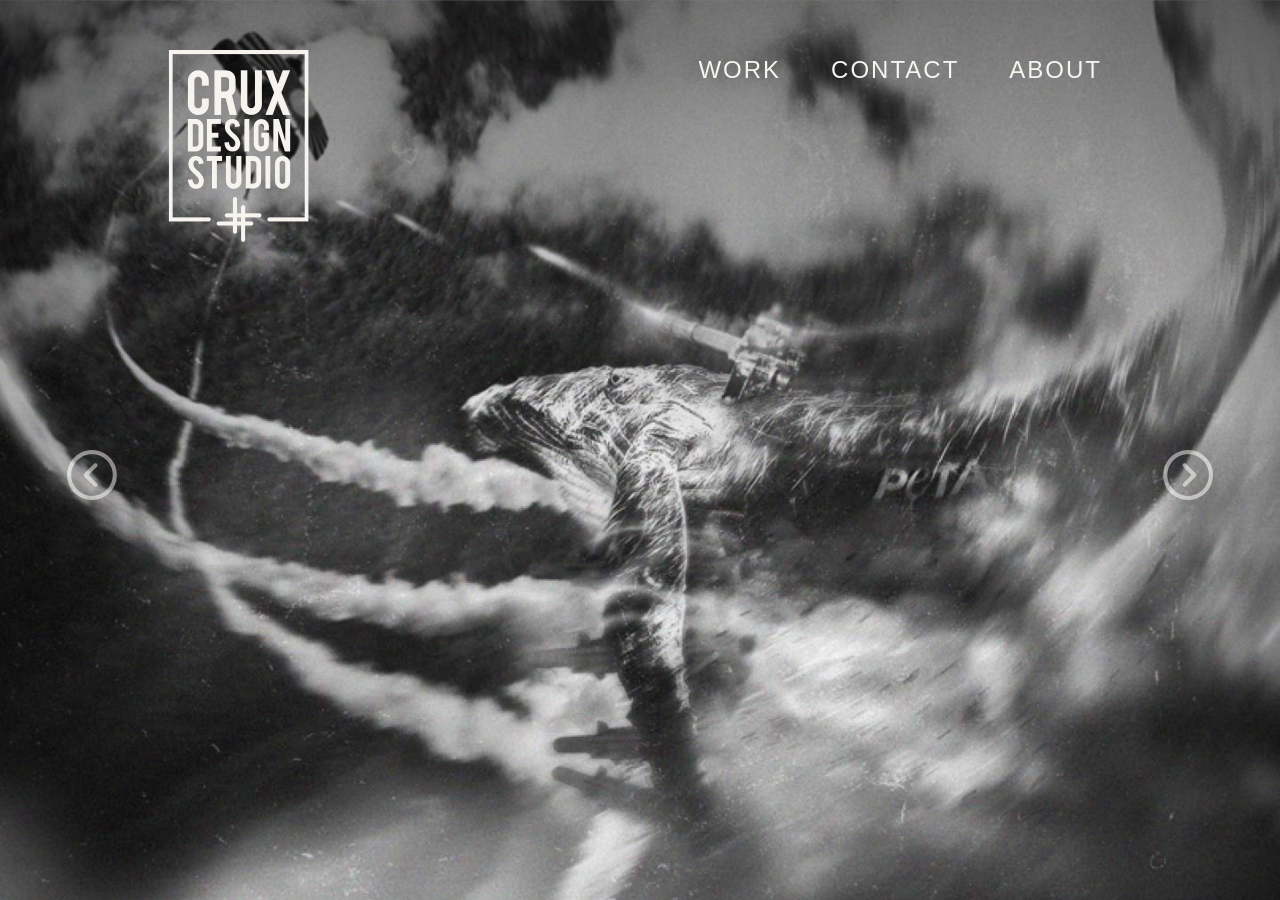
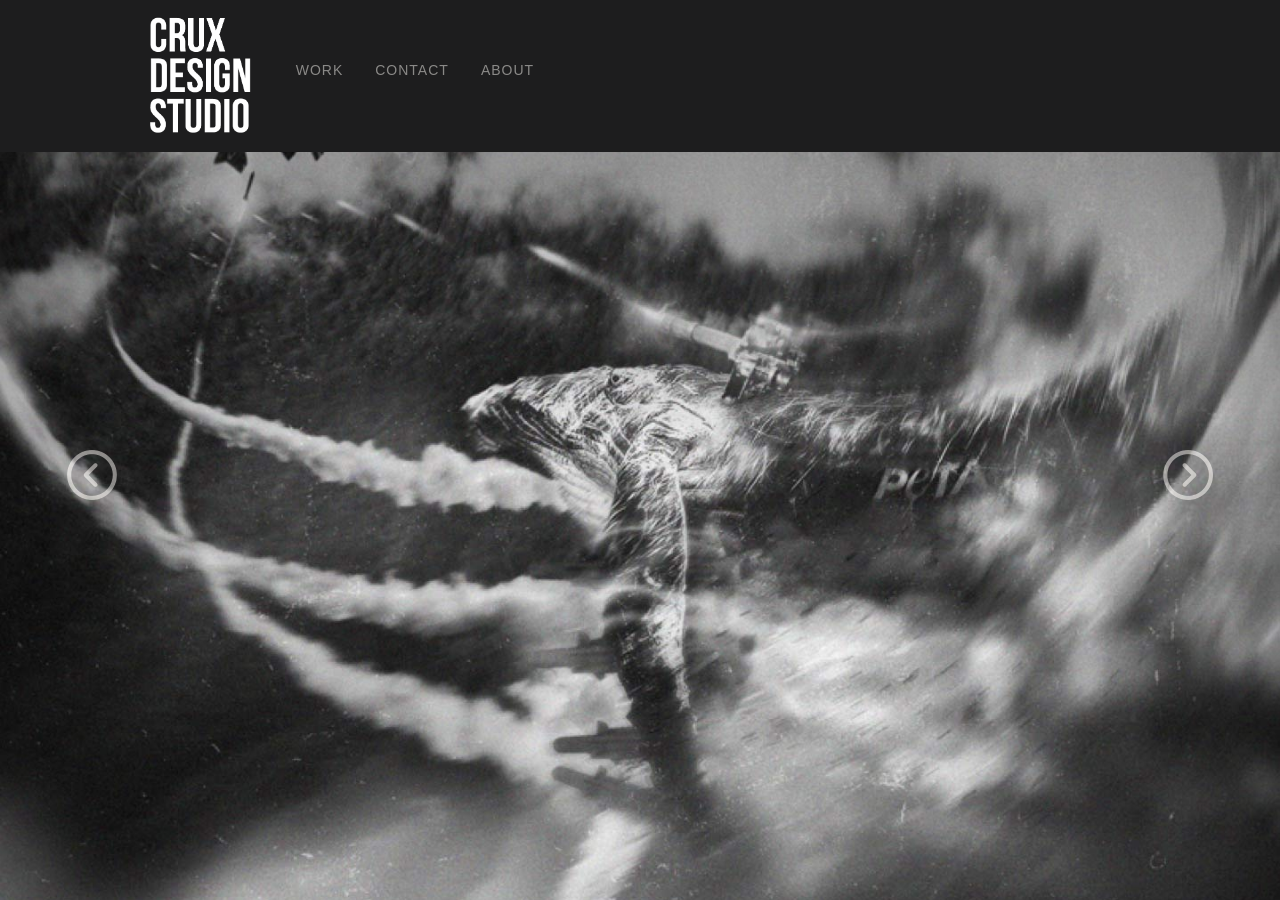
Before and after one commit to cruxph/cruxph.github.io, a Jekyll site: the page built from index.html, in a window 1280 px wide and 900 px high. Built offline with Jekyll 4.4.1, drawn with Linux system fonts in a browser that asks for light colours.

Commit message:
Update nav

```diff
--- a/_includes/front/nav.html
+++ b/_includes/front/nav.html
@@ -1,8 +1,8 @@
-<nav class="navbar navbar-fixed-top navbar-inverse">
-    <div class="container" style="padding-top:42px;">
+<nav class="navbar navbar-fixed-top navbar-inverse clearfix">
+    <div class="container">
         <div class="navbar-header">
             <div id="home-nav" class="navbar-brand">
-                <img src="{{ '/img/crux-logo.png' | prepend: site.baseurl }}" class="brand-logo">
+                <img src="{{ '/img/crux-brand-inverse.png' | prepend: site.baseurl }}" class="nav-logo" height="100%">
             </div>
             <button type="button" class="navbar-toggle collapsed" data-toggle="collapse" data-target="#nav-links">
                 <span class="sr-only">Toggle navigation</span>
@@ -12,7 +12,7 @@
             </button>
         </div>
         <div class="collapse navbar-collapse" id="nav-links">
-            <div class="navbar-right">
+            <div class="navbar-left">
                 <ul class="nav navbar-nav nav-hollow-inverse">
                     <li id="work-nav"><a href="">WORK</a></li>
                     <li id="contact-nav"><a class="page-scroll" href="#contact">CONTACT</a></li>
--- a/_sass/_crux.scss
+++ b/_sass/_crux.scss
@@ -51,7 +51,7 @@ footer .copyright {
 
 @media (min-width: 960px){
     .container {
-        width: 960px;
+        width: 1024px;
     }
     footer {
         width: 960px;
@@ -109,7 +109,7 @@ footer.footer-default .social-links li a,
 }
 
 ul.nav{
-    font-family: "bebas-neue", sans-serif;
+    font-family: "proxima-nova", sans-serif;
 }
 
 .container {
--- a/_sass/_front.scss
+++ b/_sass/_front.scss
@@ -79,34 +79,60 @@
 }
 
 .navbar-inverse{
-    min-height: 72px;
     border-width: 0;
-    padding: 8px 0;
-    background-color: transparent;
+    background-color: #1D1D1E;
     margin-bottom: 0;
     color: #F7F5F0;
     transition: all 0.5s;
-}
-
-.navbar-crux-default{
-    background-color: rgba(64, 64, 66, 1);
-}
-
-.navbar-inverse .navbar-header {
-    vertical-align: center;
-}
-
-.navbar-inverse .navbar-toggle {
-    border: solid 4px #F7F5F0;
-    border-radius: 0;
-    margin-top: 0;
-    margin-bottom: 0;
+    .navbar-header{
+        .navbar-brand{
+            img{
+                transition: all 0.5s;
+                height: 136px;
+            }
+        }
+    }
+    #nav-links {
+        .navbar-left{
+            ul.nav>li>a{
+                height: 152px;
+                padding: 60px 0 0;
+                margin: -8px 16px;
+                opacity: 0.5;
+                &:hover{
+                    border-bottom: solid 6px #F7F5F0;
+                    opacity: 1;
+                }
+            }
+        }
+    }
+    &.navbar-crux-default{
+        .navbar-header{
+            .navbar-brand{
+                .nav-logo{
+                    height: 72px;
+                    margin: -8px;
+                }
+                &.nav-scrolled{
+                    padding:0;
+                }
+            }
+        }
+        #nav-links {
+            .navbar-left{
+                ul.nav>li>a{
+                    height: 72px;
+                    padding: 28px 0 0;
+                }
+            }
+        }
+    }
 }
 
 .navbar-inverse .navbar-nav>li>a,
 .navbar-inverse li > a  {
-    font-size: 24px;
-    letter-spacing: 2px;
+    font-size: 14px;
+    letter-spacing: 1px;
     color: #F7F5F0;
     padding: 8px;
 }
@@ -114,19 +140,6 @@
 .nav > li > a:focus {
     text-decoration: none;
     background-color: transparent;
-}
-
-.nav-hollow-inverse li{
-    margin: 2px 17px;
-}
-.nav-hollow-inverse li.active{
-    margin: 0 15px;
-    border: solid 2px #F7F5F0;
-}
-
-.navbar-inverse li:hover  {
-    margin: 0 15px;
-    border: solid 2px #F7F5F0;
 }
 
 /* about style */
--- a/js/front.js
+++ b/js/front.js
@@ -1,21 +1,20 @@
 $(document).ready(function(){
   $(window).scroll(function(){
-    var brand = $('.brand-logo');
+    var $brand = $('.navbar-brand');
+    var $logo = $brand.find('.nav-logo');
     var treshold = ($('.carousel-inner').outerHeight()-100);
     if ($(window).scrollTop() > treshold ) {
-      if (!brand.hasClass('nav-scrolled')){
-        //brand.fadeOut();
-        brand.attr('src', '/img/crux-sign.png');
-        brand.fadeIn();
-        brand.addClass('nav-scrolled');
-        $('.navbar').addClass('navbar-crux-default').find('.container').css('padding-top', '8px');;
+      if (!$brand.hasClass('nav-scrolled')){
+
+        $brand.addClass('nav-scrolled');
+        $logo.attr('src', '/img/crux-logo-inverse.png');
+        $('.navbar').addClass('navbar-crux-default');
       }
     }
     else if ($(window).scrollTop() < treshold) {
-      brand.attr('src', '/img/crux-logo.png');
-      brand.fadeIn();
-      brand.removeClass('nav-scrolled');
-      $('.navbar').removeClass('navbar-crux-default').find('.container').css('padding-top', '42px');
+      $logo.attr('src', '/img/crux-brand-inverse.png');
+      $brand.removeClass('nav-scrolled');
+      $('.navbar').removeClass('navbar-crux-default');
     }
   });
 });
```
Also changed, not shown: img/crux-brand-inverse.png (added), img/crux-brand.png (added), img/crux-logo-inverse.png (added), img/crux-logo.png.
